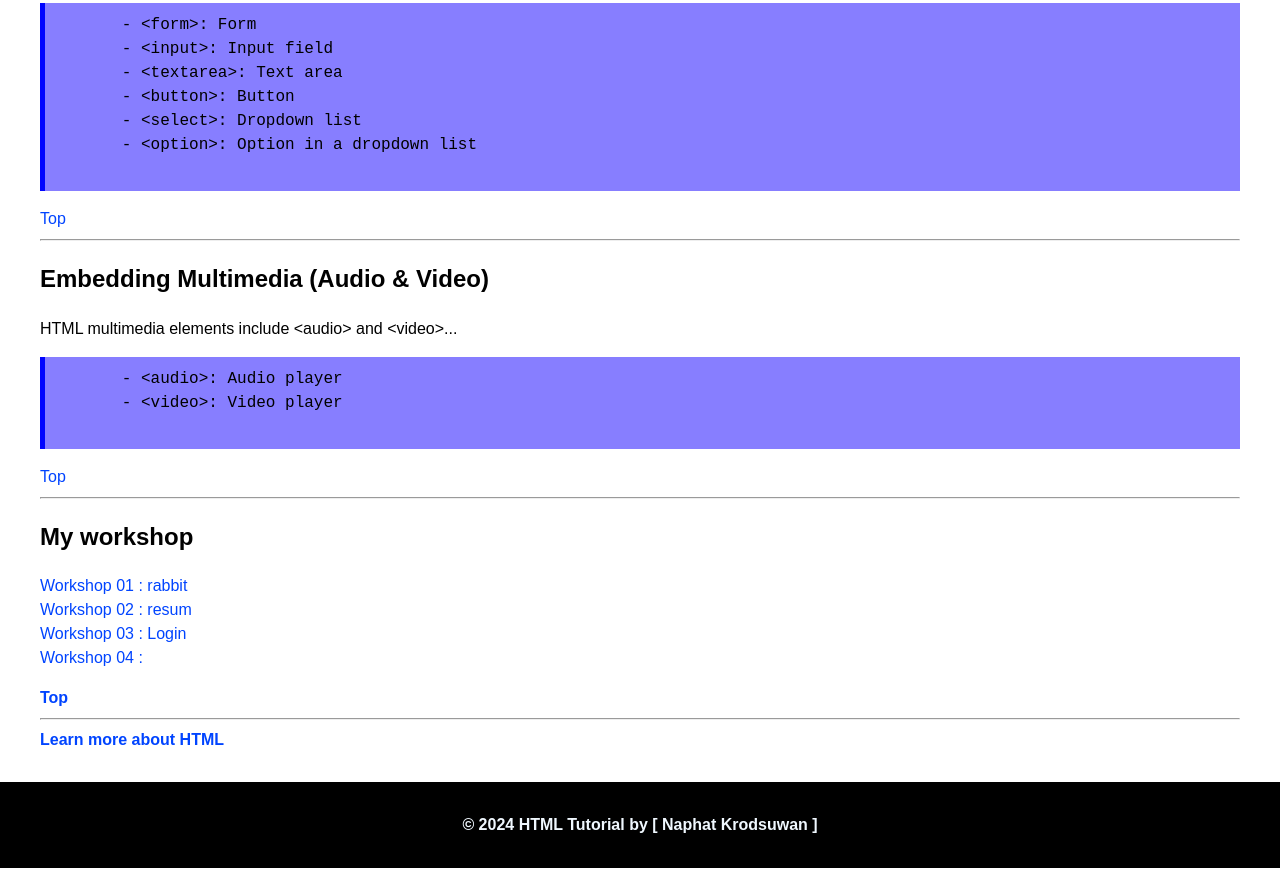
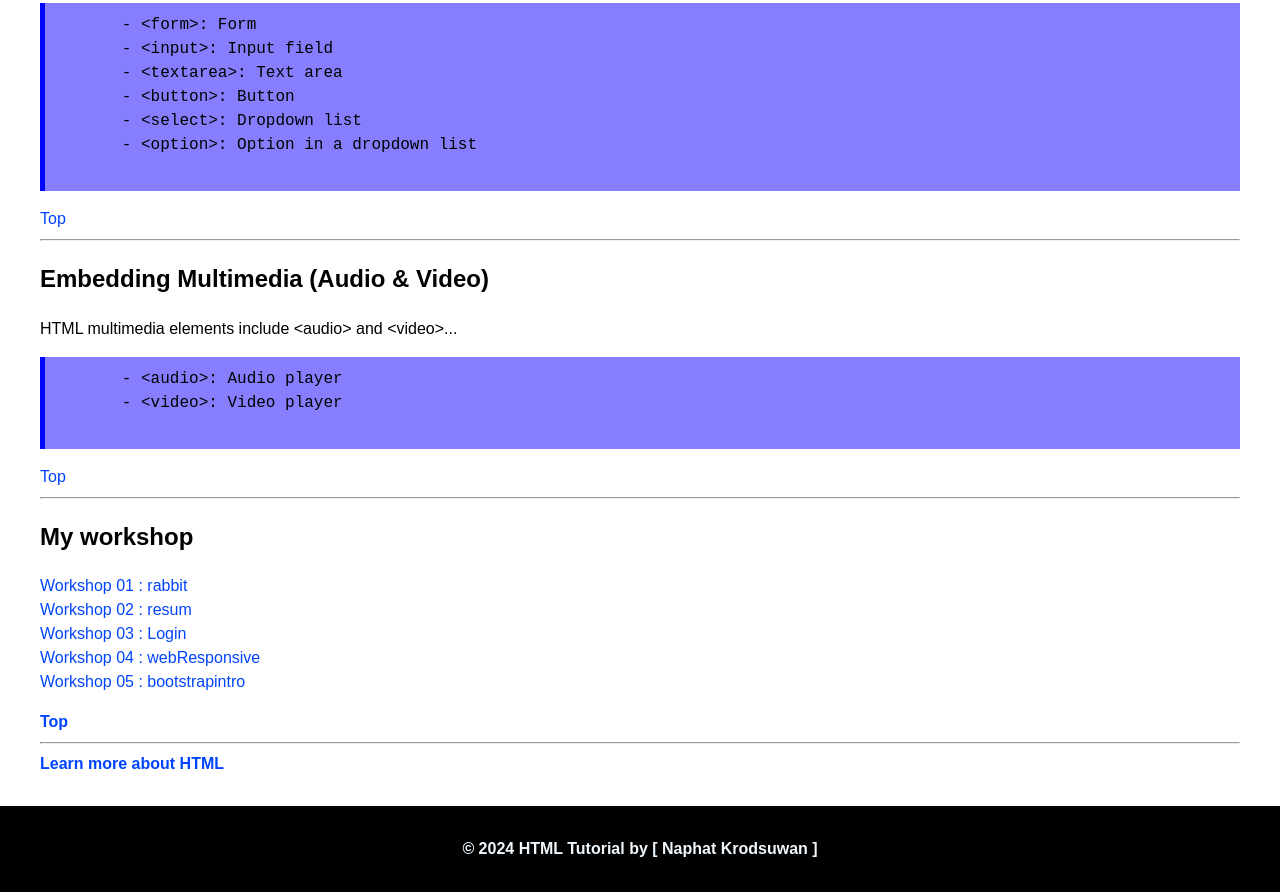
Before and after one commit to Naphaz/Webw2, a plain HTML site: page index.html in a window 1280 px wide. Shown: the part 6530-7422 px from the top of the page. Before the commit the page ends 7398 px from the top, so only its background shows below. Drawn offline with Linux system fonts and the light colour scheme.

Commit message:
sasdas
dasdasdasd

```diff
--- a/index.html
+++ b/index.html
@@ -317,8 +317,8 @@
         <li><a href="W06_02_Rabbit.html">Workshop 01 : rabbit</a></li>
         <li><a href="HW08_03_Createweb-TableLayout.html">Workshop 02 : resum</a></li>
         <li><a href="W12_01_login.html">Workshop 03 : Login</a></li>
-        <li><a href="W13_01_webResponsive.html">Workshop 04 : </a></li>
-
+        <li><a href="W13_01_webResponsive.html">Workshop 04 : webResponsive </a></li>
+        <li><a href="W15_01_bootstrapintro.html">Workshop 05 : bootstrapintro</a></li>
 
       </ul>
       <b>
```
